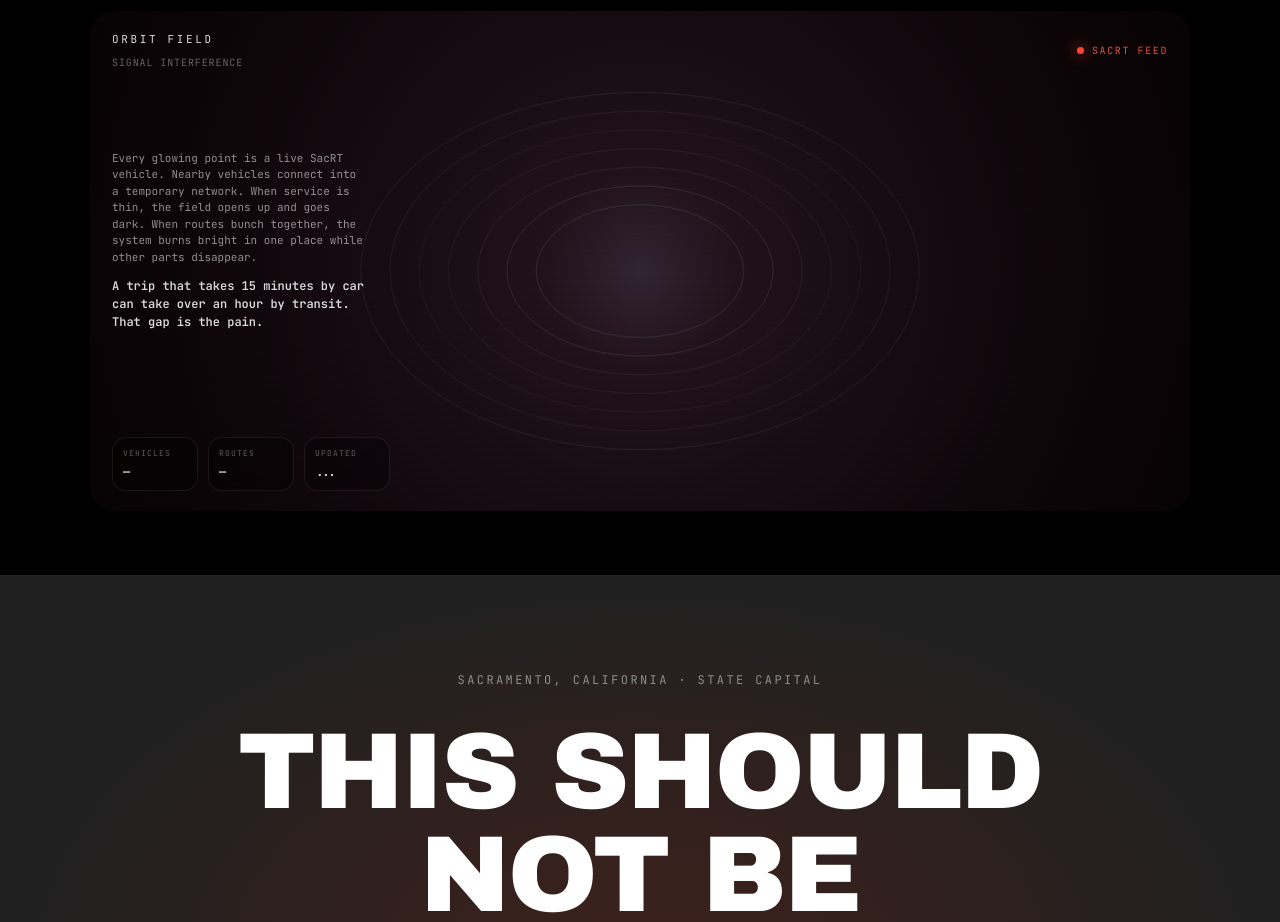
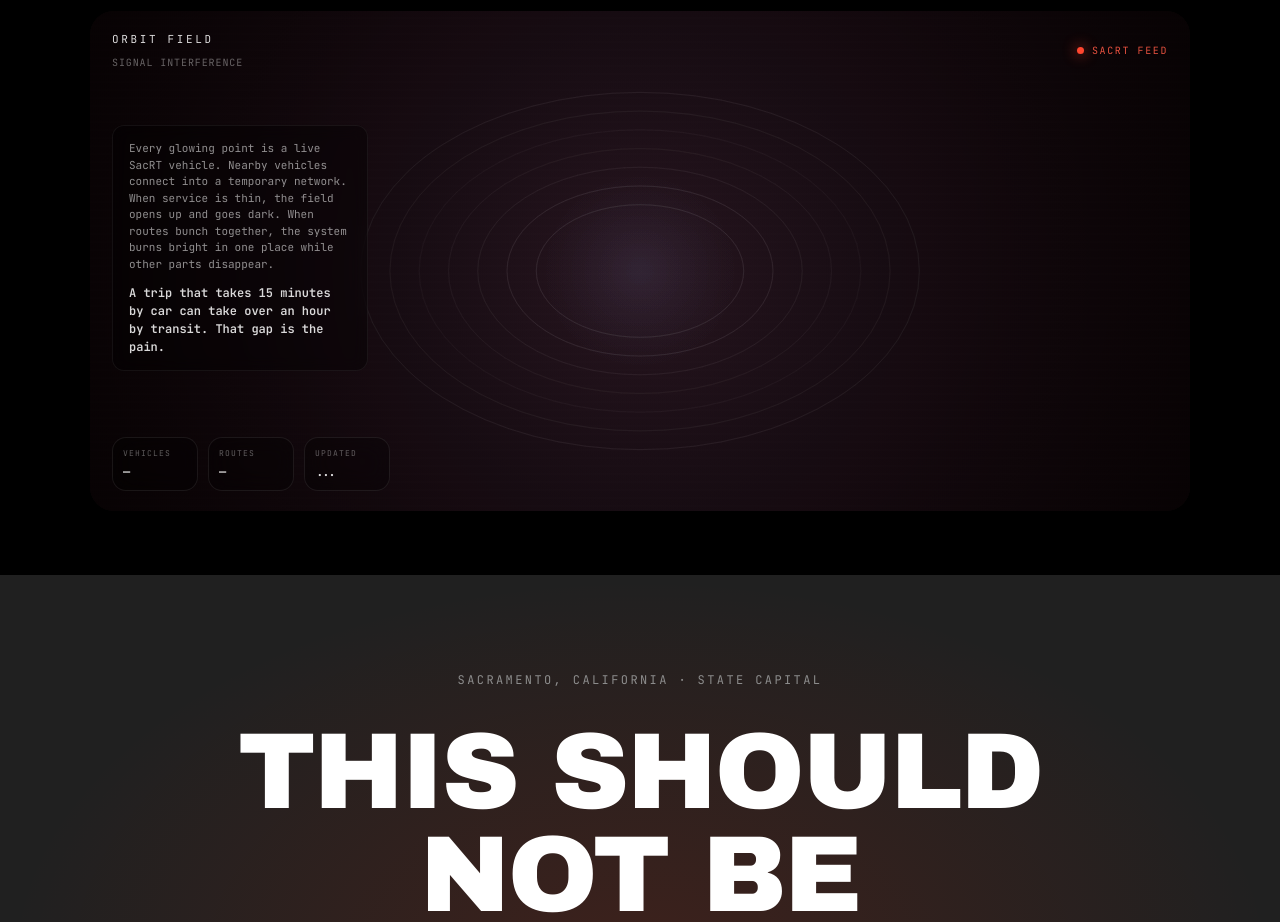
Before and after one commit to positiveppl/fixsactransit, a Next.js app: page / in a window 1280 px wide. Shown: the part 2840-3762 px from the top of the page. Built offline with nearby package versions, Linux system fonts and the light colour scheme; no server answers.

Commit message:
fixed text block on tranist canvas

```diff
--- a/app/components/TransitCanvas.tsx
+++ b/app/components/TransitCanvas.tsx
@@ -33,8 +33,8 @@ const POLL_MS = 15_000
 const NODE_TTL = 90_000
 const MAX_LINK_DISTANCE = 135
 const CENTER_PULL = 0.018
-const ELASTICITY = 0.065
-const FRICTION = 0.86
+const ELASTICITY = 0.025
+const FRICTION = 0.90
 
 function clamp(n: number, min: number, max: number) {
   return Math.max(min, Math.min(max, n))
@@ -89,7 +89,7 @@ function orbitProject(vehicle: Vehicle, W: number, H: number, time: number): [nu
 
   const band = (routeHash % 7) / 7
   const angleBase = lngNorm * Math.PI * ANGLE_STRETCH - Math.PI * 1.4
-  const angleDrift = Math.sin(time * 0.00008 + routeHash * 0.002) * 0.45
+  const angleDrift = Math.sin(time * 0.00008 + routeHash * 0.002) * 0.18
   const angle = angleBase + angleDrift + band * 0.7
 
   const baseRadius = lerp(size * 0.18, size * 0.52, latNorm) * RADIUS_STRETCH
@@ -248,6 +248,7 @@ export default function TransitCanvas() {
   const [activeRoutes, setActiveRoutes] = useState(0)
   const [lastUpdate, setLastUpdate] = useState('')
   const [fetchError, setFetchError] = useState(false)
+  const [showNarrative, setShowNarrative] = useState(false)
 
   const fetchVehicles = useCallback(async () => {
     try {
@@ -318,6 +319,14 @@ export default function TransitCanvas() {
     } catch {
       setFetchError(true)
     }
+  }, [])
+
+  useEffect(() => {
+  const timer = setTimeout(() => {
+    setShowNarrative(true)
+  }, 2500)
+
+  return () => clearTimeout(timer)
 }, [])
 
   useEffect(() => {
@@ -513,14 +522,25 @@ export default function TransitCanvas() {
         }}
       >
       <div
+
       style={{
         position: 'absolute',
         right: 22,
-          bottom: 160,
-          maxWidth: 320,
+        bottom: 120,
+        maxWidth: 280,
+        padding: '14px 16px',
+        borderRadius: 12,
+        background: 'rgba(0,0,0,0.35)',
+        backdropFilter: 'blur(8px)',
+        border: '1px solid rgba(255,255,255,0.06)',
         fontFamily: 'JetBrains Mono, ui-monospace, monospace',
         pointerEvents: 'none',
         lineHeight: 1.5,
+
+        // ✨ fade goes HERE
+        opacity: showNarrative ? 1 : 0,
+        transform: showNarrative ? 'translateY(0px)' : 'translateY(10px)',
+        transition: 'opacity 1.4s ease, transform 1.4s ease',
       }}
 >
         <p style={{
```
Lines whose indentation alone changed are shown as unchanged.
